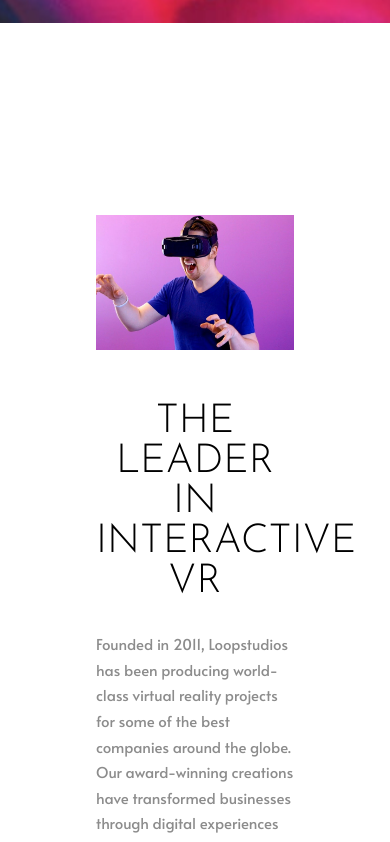
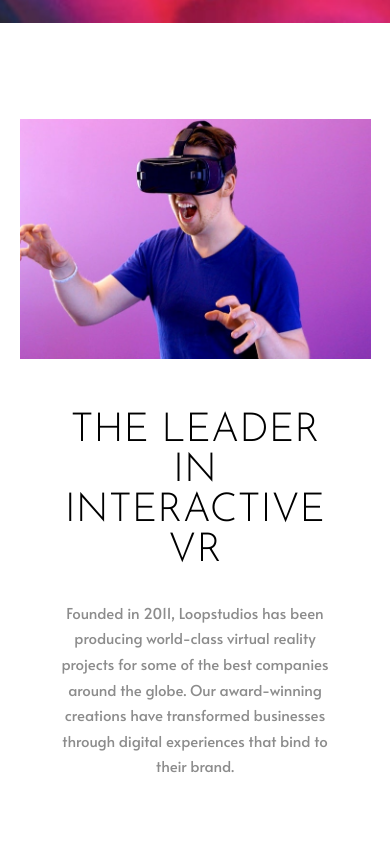
Before and after one commit to thomasdyu/loopstudios, a React (Create React App) app: page / in a window 390 px wide. Shown: the part 821-1663 px from the top of the page. Built offline with nearby package versions, Linux system fonts and the light colour scheme.

Commit message:
fixed layout issue in mainContent

```diff
--- a/src/components/MainContent.css
+++ b/src/components/MainContent.css
@@ -1,19 +1,20 @@
 .content {
-    /* display: flex;
-    align-items: flex-end; */
+    display: flex;
 
+    position: relative;
     margin: 8rem 4rem;
-    position: relative;
 }
-
 .main__text-container {
     background-color: #fff;
     width: 600px;
     padding: 6rem 0 0 6rem;
     position: absolute;
-    right: 180px;
+    right: 0;
     bottom: 0;
     z-index: 3;
+}
+.main__img {
+    width: 70%;
 }
 
 .main__text-heading {
@@ -32,9 +33,9 @@
     color: hsl(0, 0%, 55%);
 }
 
+/* =========== Media Queries ==================== */
 @media only screen and (max-width: 1360px) {
     .main__text-container {
-        max-width: 700px;
         margin: 0 auto;
         position: static;
         padding: 3rem;
@@ -45,26 +46,29 @@
         text-align: center;
     }
 
-    .img-container {
-        max-width: 700px;
-        margin: 0 auto;
-    }
     .main__img {
-        width: 100%;
-        margin: 0 auto;
+        height: auto;
     }
 }
 
-@media only screen and (max-width: 1045px) {
+@media only screen and (max-width: 1180px) {
     .content {
         display: block;
-        padding: 4rem 2rem;
+        margin: 4rem 2rem;
+        text-align: center;
+    }
+    .main__img {
+        width: 90%;
     }
 }
 
 @media only screen and (max-width: 691px) {
+    .content {
+        margin: 6rem 0;
+    }
+
     .main__text-container {
         width: 100%;
-        padding: 3rem 0;
+        padding: 3rem 3rem 0 3rem;
     }
 }
--- a/src/components/MainContent.js
+++ b/src/components/MainContent.js
@@ -4,10 +4,8 @@
 const Main = () => {
     return (
         <div className='container'>
-            <div className='content' style={{ position: 'relative' }}>
-                <div className='img-container'>
-                    <img className='main__img' src={mainImg} alt='Hero' />
-                </div>
+            <div className='content'>
+                <img className='main__img' src={mainImg} alt='Hero' />
 
                 <div className='main__text-container'>
                     <h1 className='main__text-heading'>
```
Also changed, not shown: 1 other file (tests, documents, lock files or other folders).
